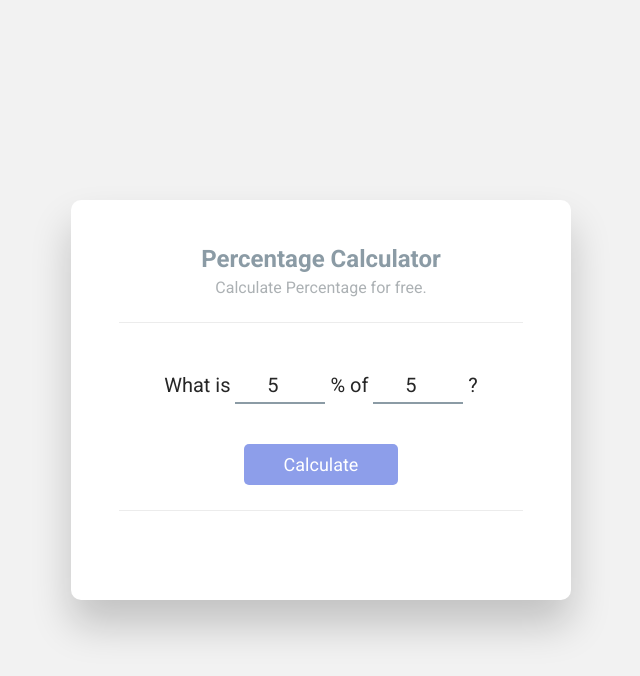
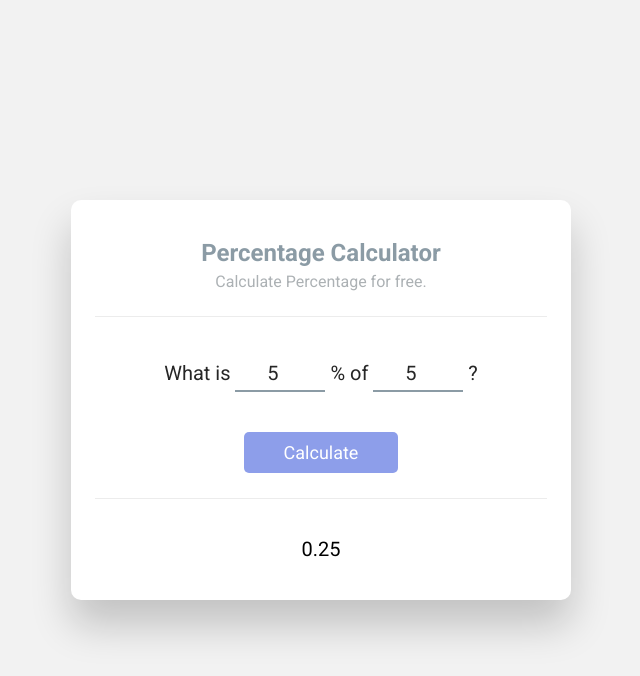
Before and after one commit to nedaashkan/JavaScript-Projects, a plain HTML site: page 04 - Percentage Calculator/index.html in a window 1280 px wide. Both pictures are taken after typing "5", "5" into the empty fields and a click on the button "Calculate". Shown: the whole page, without its empty margins (319-959 px from the left). Drawn offline with Linux system fonts and the light colour scheme.

Commit message:
added javascript

```diff
--- a/04 - Percentage Calculator/app.js
+++ b/04 - Percentage Calculator/app.js
@@ -0,0 +1,17 @@
+let numEl = document.getElementById("num-el");
+let resultEl = document.getElementById("result-el");
+let percentEl = document.getElementById("percent-el");
+let errorMassage = "value not valid ! ";
+function calculate() {
+  let percentage = parseInt(percentEl.value);
+  let number = parseInt(numEl.value);
+  let result = (number * percentage) / 100;
+  console.log(result);
+  if (isNaN(result)) {
+    resultEl.textContent = errorMassage;
+    resultEl.classList.add("red-massage");
+  } else {
+    resultEl.classList.remove("red-massage");
+    resultEl.textContent = result;
+  }
+}
--- a/04 - Percentage Calculator/index.html
+++ b/04 - Percentage Calculator/index.html
@@ -15,10 +15,10 @@
       </div>
       <div class="main">
         <p>
-          What is <input type="number" id="percent-el"  /> % of
-          <input type="number" id="num-el"  /> ?
+          What is <input type="number" id="percent-el" /> % of
+          <input type="number" id="num-el" /> ?
         </p>
-        <button class="cal-btn">Calculate</button>
+        <button class="cal-btn" onclick="calculate()">Calculate</button>
       </div>
       <div class="result">
         <p id="result-el"></p>
--- a/04 - Percentage Calculator/style.css
+++ b/04 - Percentage Calculator/style.css
@@ -17,7 +17,7 @@ body {
 .container {
   width: 500px;
   height: 400px;
-  padding: 0 3em;
+  padding: 0 1.5em;
   background-color: #ffffff;
   display: flex;
   flex-direction: column;
@@ -74,3 +74,6 @@ body {
 .main button:hover {
   background-color: #7382c8;
 }
+.red-massage{
+  color: red;
+}
```
